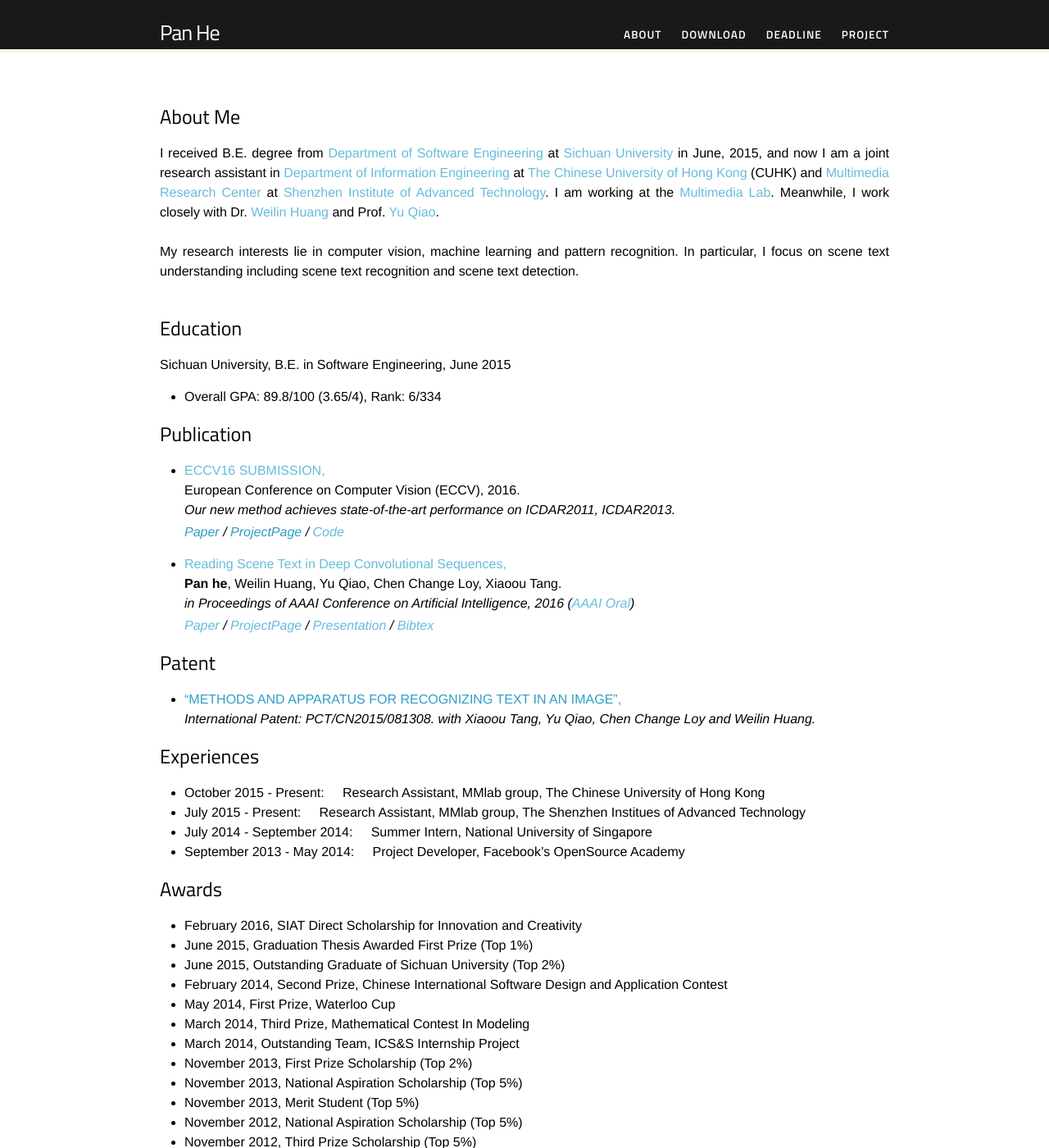
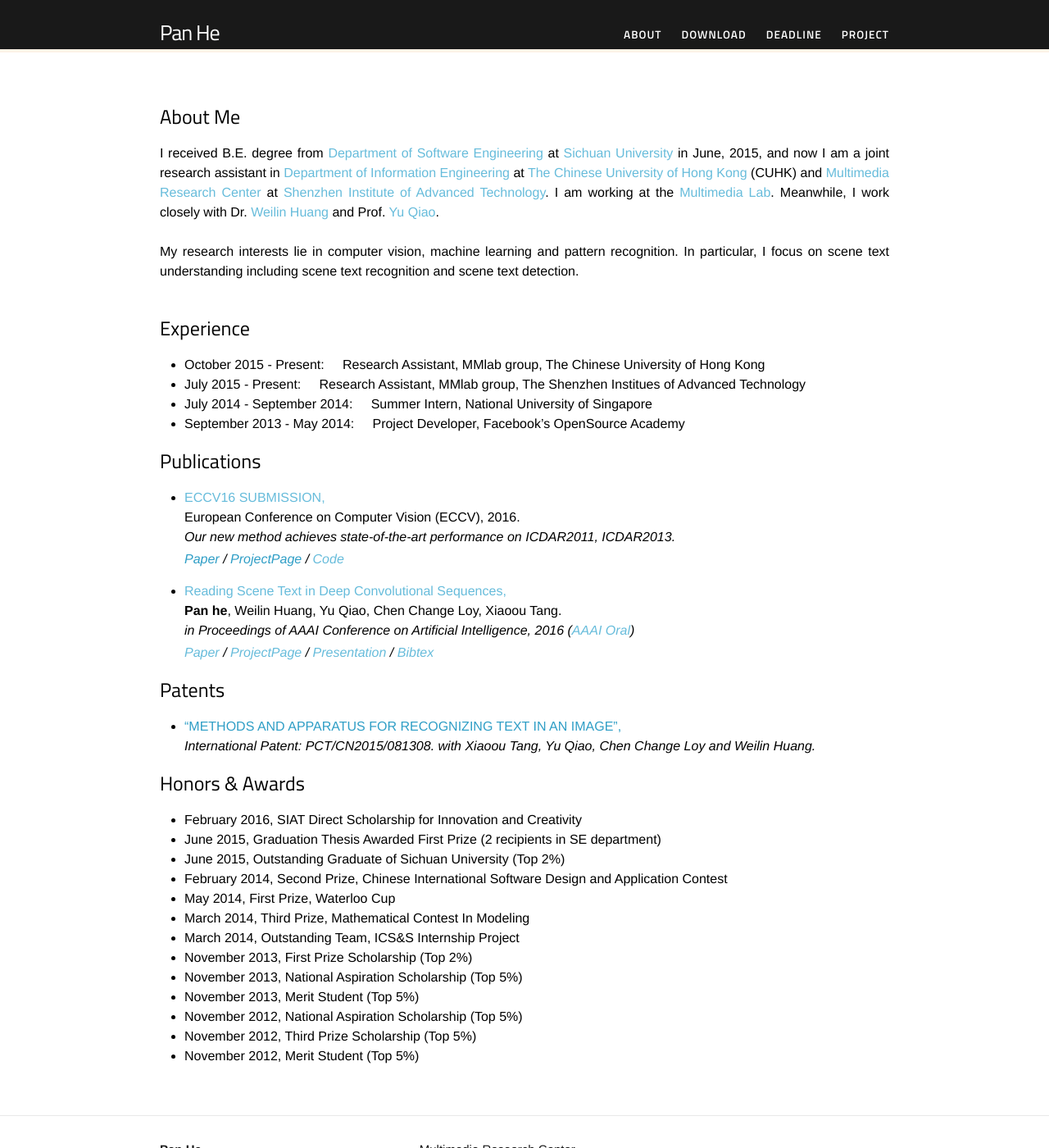
Before and after one commit to BestSonny/BestSonny.github.io.old, a Jekyll site: the page built from about.md, in a window 1280 px wide and 1400 px high. Shown: the whole window at 82% size. Built offline with Jekyll 4.4.1, drawn with Linux system fonts in a browser that asks for light colours.

Commit message:
update info

```diff
--- a/about.md
+++ b/about.md
@@ -49,16 +49,28 @@ My research interests lie in computer vision, machine learning and pattern recog
 </div>
 
 
-<h2 id="education">Education</h2>
+<!-- <h2 id="education">Education</h2>
 
 <div style="text-align: justify;" markdown="1">
  Sichuan University, B.E. in Software Engineering, June 2015
 
-* Overall GPA: 89.8/100 (3.65/4), Rank: 6/334
+* Overall GPA: 3.65/4, Rank: 6/334
+
+</div> -->
+
+<h2 id="experience">Experience</h2>
+
+<div style="text-align: justify;" markdown="1">
+
+* October 2015 - Present: &nbsp;&nbsp;&nbsp; Research Assistant, MMlab group, The Chinese University of Hong Kong
+* July 2015 - Present: &nbsp;&nbsp;&nbsp; Research Assistant, MMlab group, The Shenzhen Institues of Advanced Technology
+* July 2014 - September 2014: &nbsp;&nbsp;&nbsp; Summer Intern, National University of Singapore
+* September 2013 - May 2014: &nbsp;&nbsp;&nbsp; Project Developer, Facebook’s OpenSource Academy
 
 </div>
 
-<h2 id="publications">Publication</h2>
+
+<h2 id="publications">Publications</h2>
 <ul>
   <li>
     <a>ECCV16 SUBMISSION,</a><br>
@@ -97,7 +109,7 @@ My research interests lie in computer vision, machine learning and pattern recog
 </ul>
 
 
-<h2 id="patent">Patent</h2>
+<h2 id="patent">Patents</h2>
 <ul>
 	<li>
 	<a href="" >“METHODS AND APPARATUS FOR RECOGNIZING TEXT IN AN IMAGE”,</a><br>
@@ -105,22 +117,11 @@ My research interests lie in computer vision, machine learning and pattern recog
 	</li>
 </ul>
 
-<h2 id="experience">Experiences</h2>
-
-<div style="text-align: justify;" markdown="1">
-
-* October 2015 - Present: &nbsp;&nbsp;&nbsp; Research Assistant, MMlab group, The Chinese University of Hong Kong
-* July 2015 - Present: &nbsp;&nbsp;&nbsp; Research Assistant, MMlab group, The Shenzhen Institues of Advanced Technology
-* July 2014 - September 2014: &nbsp;&nbsp;&nbsp; Summer Intern, National University of Singapore
-* September 2013 - May 2014: &nbsp;&nbsp;&nbsp; Project Developer, Facebook’s OpenSource Academy
-
-</div>
-
-<h2 id="awards">Awards</h2>
+<h2 id="awards">Honors & Awards</h2>
 
 <div style="text-align: left;" markdown="1">
 * February 2016,    SIAT Direct Scholarship for Innovation and Creativity
-* June 2015,        Graduation Thesis Awarded First Prize (Top 1%)
+* June 2015,        Graduation Thesis Awarded First Prize  (2 recipients in SE   department)
 * June 2015,        Outstanding Graduate of Sichuan University (Top 2%)
 * February 2014, 	Second Prize, Chinese International Software Design and Application Contest
 * May 2014,    		First Prize, Waterloo Cup
--- a/index.html
+++ b/index.html
@@ -15,7 +15,7 @@ I am working at the <a href='http://mmlab.ie.cuhk.edu.hk/'>Multimedia Lab</a>. M
 
 <br /> <br />
 
-My research interests lie in computer vision, machine learning and pattern recognition. In particular, I focus on scene text understanding including scene text recognition and scene text detection.
+As an enthusiastic researcher, my goal is to combine state-of-the-art computer vision algorithms with real-life industrial problems, while focussing mainly on providing robust and complete scene text detection and scene text recognition solutions.
 <br /> <br />
 
 </p>
```
